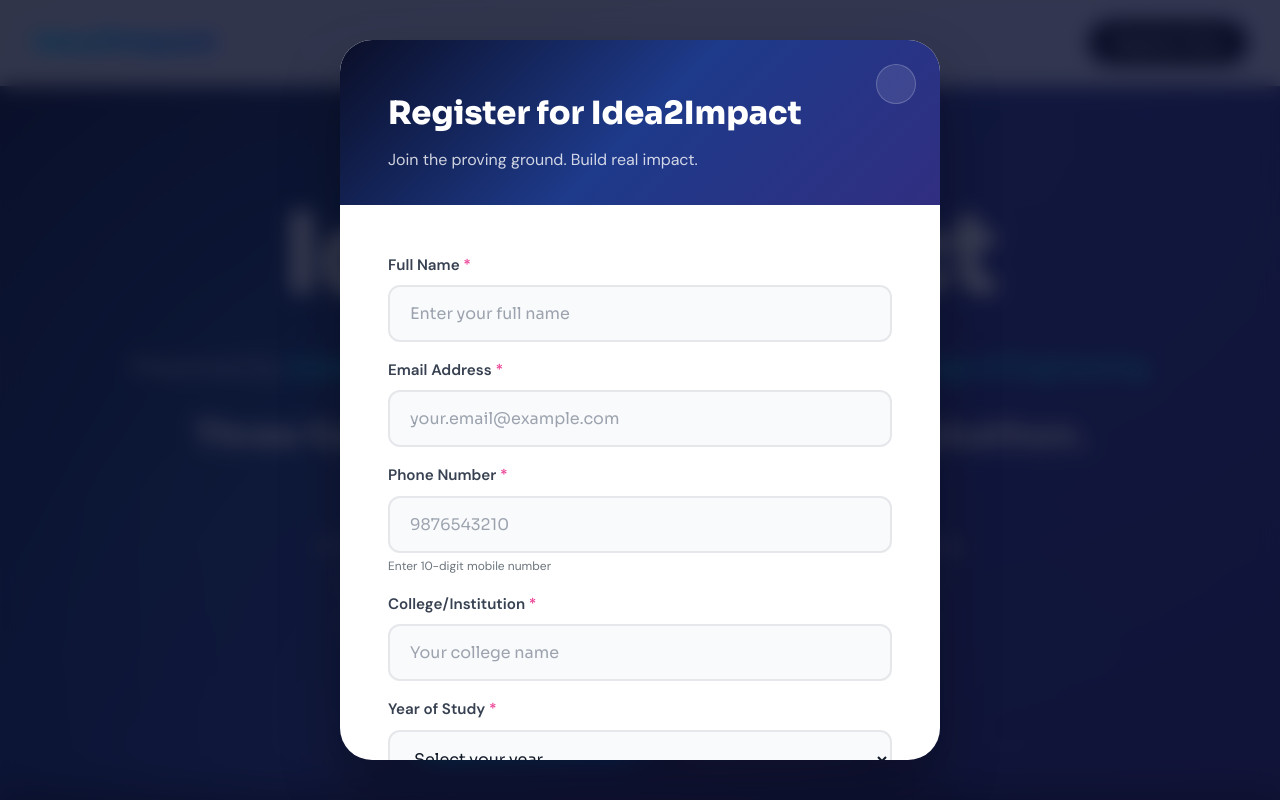
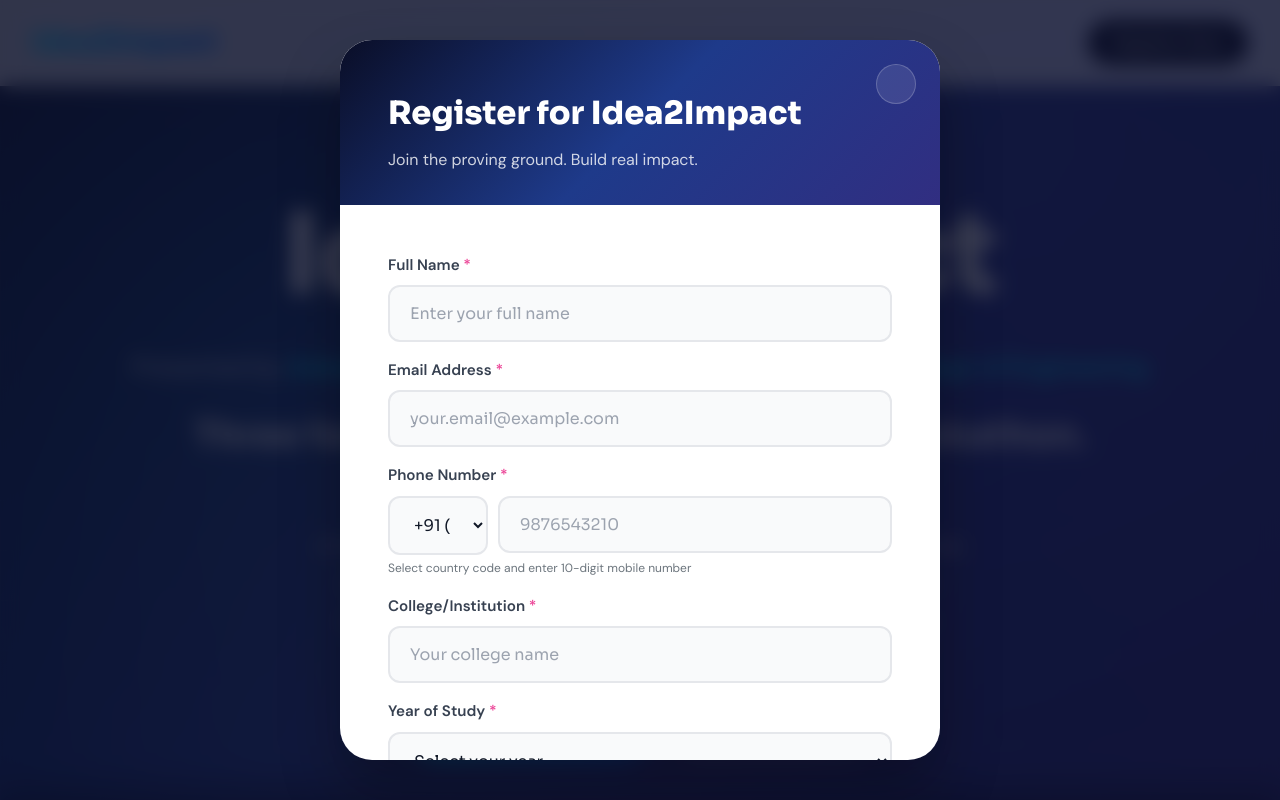
Before and after one commit to Rajeshwaran-dev/idea2impact, a Next.js app: page / in a window 1280 px wide. Both pictures are taken after a click on the button "Register Now". Shown: the top 800 px of the page. Built offline with nearby package versions, Linux system fonts and the light colour scheme; some icons are missing.

Commit message:
country code adding

```diff
--- a/app/api/registration/route.ts
+++ b/app/api/registration/route.ts
@@ -13,6 +13,7 @@ export async function POST(req: Request) {
       name,
       email,
       phone,
+      countryCode,
       college,
       year,
       department,
@@ -27,6 +28,7 @@ export async function POST(req: Request) {
       name,
       email,
       phone,
+      countryCode,
       college,
       year,
       department,
@@ -96,7 +98,7 @@ export async function POST(req: Request) {
             <span style="color: #667eea;">●</span> Phone
           </td>
           <td style="padding: 18px 25px; color: #212529;">
-            ${phone}
+            ${countryCode} ${phone}
           </td>
         </tr>
 
--- a/components/Modal/RegistrationForm.tsx
+++ b/components/Modal/RegistrationForm.tsx
@@ -15,6 +15,7 @@ interface FormData {
   name: string;
   email: string;
   phone: string;
+  countryCode: string;
   college: string;
   year: string;
   department: string;
@@ -37,6 +38,7 @@ const RegistrationForm: React.FC<RegistrationFormProps> = ({ onClose }) => {
     name: "",
     email: "",
     phone: "",
+    countryCode: "+91",
     college: "",
     year: "",
     department: "",
@@ -76,6 +78,10 @@ const RegistrationForm: React.FC<RegistrationFormProps> = ({ onClose }) => {
       newErrors.phone = "Phone number is required";
     } else if (!phoneRegex.test(phone)) {
       newErrors.phone = "Please enter a valid 10-digit mobile number";
+    }
+
+    if (!formData.countryCode) {
+      newErrors.countryCode = "Country code is required";
     }
 
     if (!formData.college.trim()) {
@@ -169,6 +175,7 @@ const RegistrationForm: React.FC<RegistrationFormProps> = ({ onClose }) => {
             name: "",
             email: "",
             phone: "",
+            countryCode: "+91",
             college: "",
             year: "",
             department: "",
@@ -263,6 +270,23 @@ const RegistrationForm: React.FC<RegistrationFormProps> = ({ onClose }) => {
         <label className="form-label" htmlFor="phone">
           Phone Number <span>*</span>
         </label>
+        <div style={{ display: 'flex', gap: '10px' }}>
+          <select
+            className={getSelectClassName('countryCode')}
+            style={{ width: '100px' }}
+            id="countryCode"
+            name="countryCode"
+            value={formData.countryCode}
+            onChange={handleChange}
+          >
+            <option value="+91">+91 (IN)</option>
+            <option value="+1">+1 (US)</option>
+            <option value="+44">+44 (UK)</option>
+            <option value="+971">+971 (UAE)</option>
+            <option value="+65">+65 (SG)</option>
+            <option value="+61">+61 (AU)</option>
+          </select>
+          <div style={{ flex: 1 }}>
             <input
               className={getInputClassName('phone')}
               type="tel"
@@ -273,8 +297,12 @@ const RegistrationForm: React.FC<RegistrationFormProps> = ({ onClose }) => {
               placeholder="9876543210"
               maxLength={10}
             />
-                {errors.phone && <span className="error-message">{errors.phone}</span>}
-                <small className="input-hint">Enter 10-digit mobile number</small>
+          </div>
+        </div>
+        {(errors.phone || errors.countryCode) && (
+          <span className="error-message">{errors.phone || errors.countryCode}</span>
+        )}
+        <small className="input-hint">Select country code and enter 10-digit mobile number</small>
       </div>
 
       <div className="form-group">
--- a/models/registration.ts
+++ b/models/registration.ts
@@ -14,6 +14,11 @@ const registrationSchema = new mongoose.Schema(
             lowercase: true,
         },
         phone: {
+            type: String,
+            required: true,
+            trim: true,
+        },
+        countryCode: {
             type: String,
             required: true,
             trim: true,
```
Also changed, not shown: 1 other file (tests, documents, lock files or other folders). Lines whose indentation alone changed are shown as unchanged.
